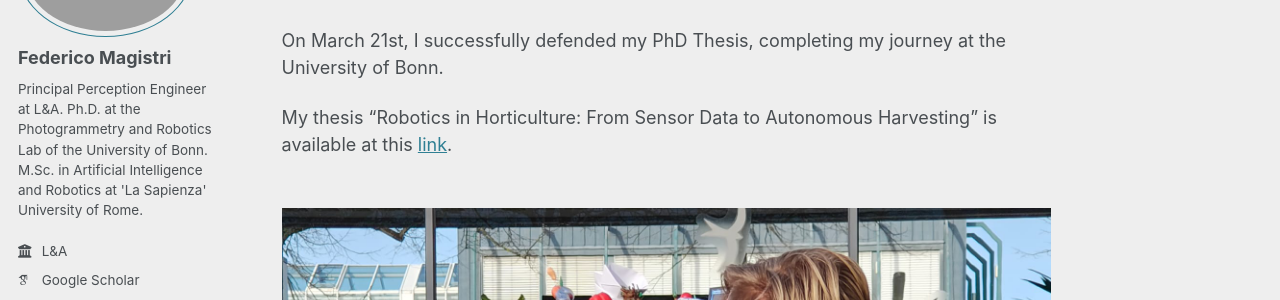
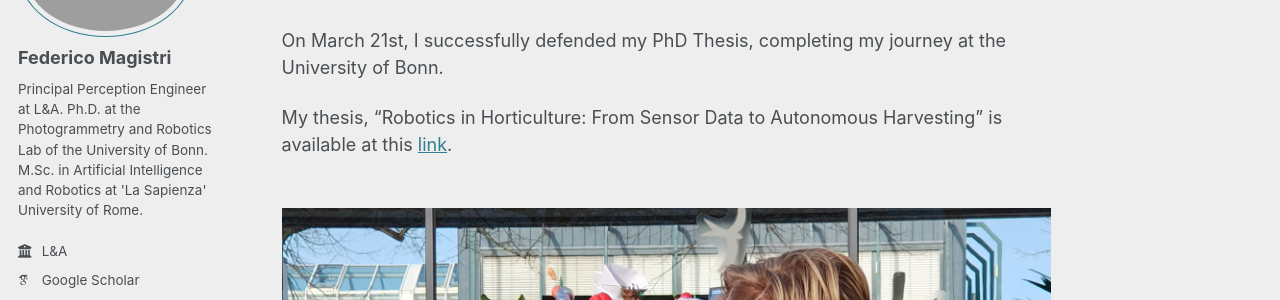
Before and after one commit to magistri/magistri.github.io, a Jekyll site: the page built from _posts/2025-03-21-phd-defense.md, in a window 1280 px wide and 900 px high. Shown: the part 203-503 px from the top of the window. Built offline with Jekyll 4.4.1, drawn with Linux system fonts in a browser that asks for light colours; some web fonts are replaced.

```diff
--- a/_posts/2025-03-21-phd-defense.md
+++ b/_posts/2025-03-21-phd-defense.md
@@ -8,6 +8,6 @@ tags:
 
 On March 21st, I successfully defended my PhD Thesis, completing my journey at the University of Bonn.
 
-My thesis "Robotics in Horticulture: From Sensor Data to Autonomous Harvesting" is available at this <a href="https://bonndoc.ulb.uni-bonn.de/xmlui/handle/20.500.11811/13004">link</a>.
+My thesis, "Robotics in Horticulture: From Sensor Data to Autonomous Harvesting" is available at this <a href="https://bonndoc.ulb.uni-bonn.de/xmlui/handle/20.500.11811/13004">link</a>.
 
 <br/><img src='/images/phd.jpg'>
```
